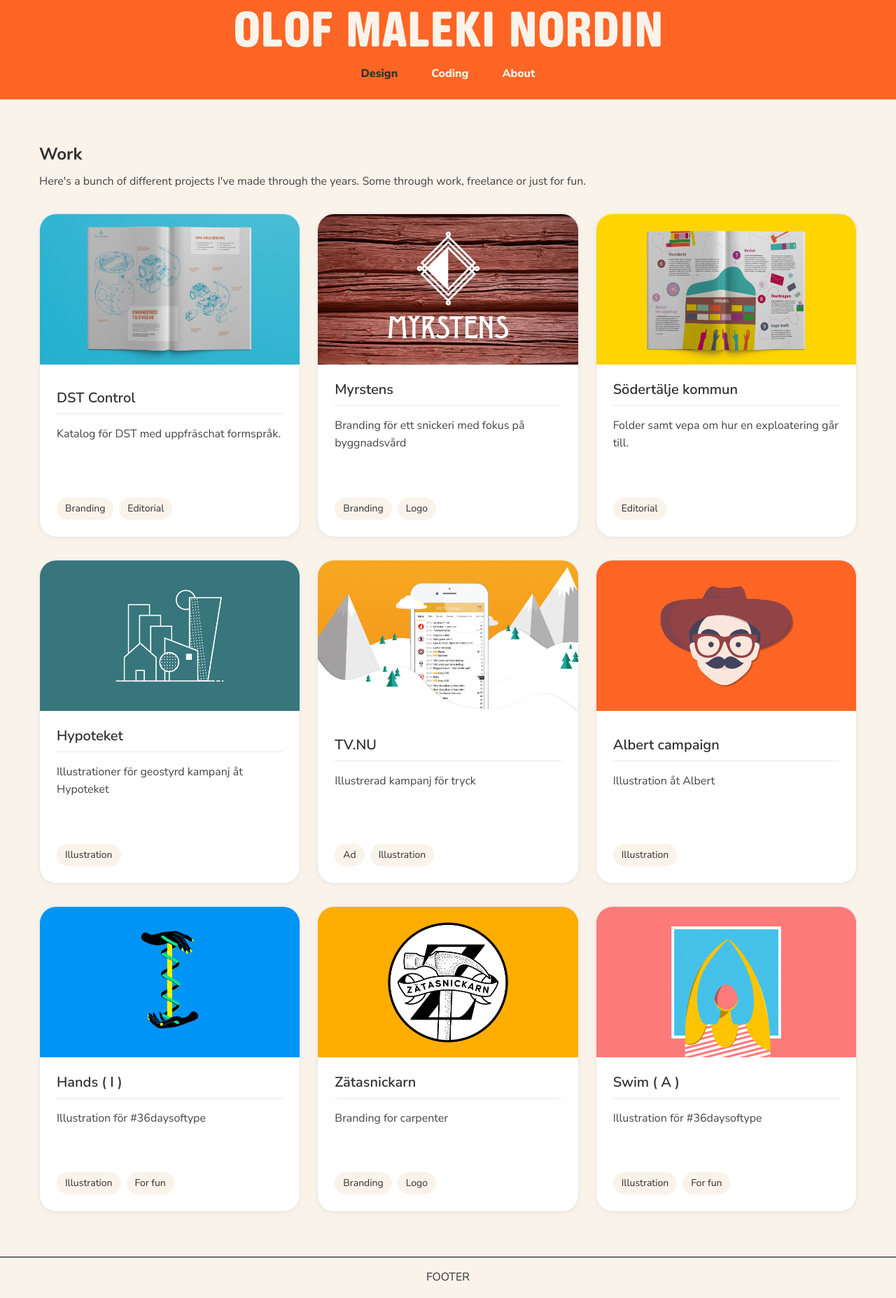
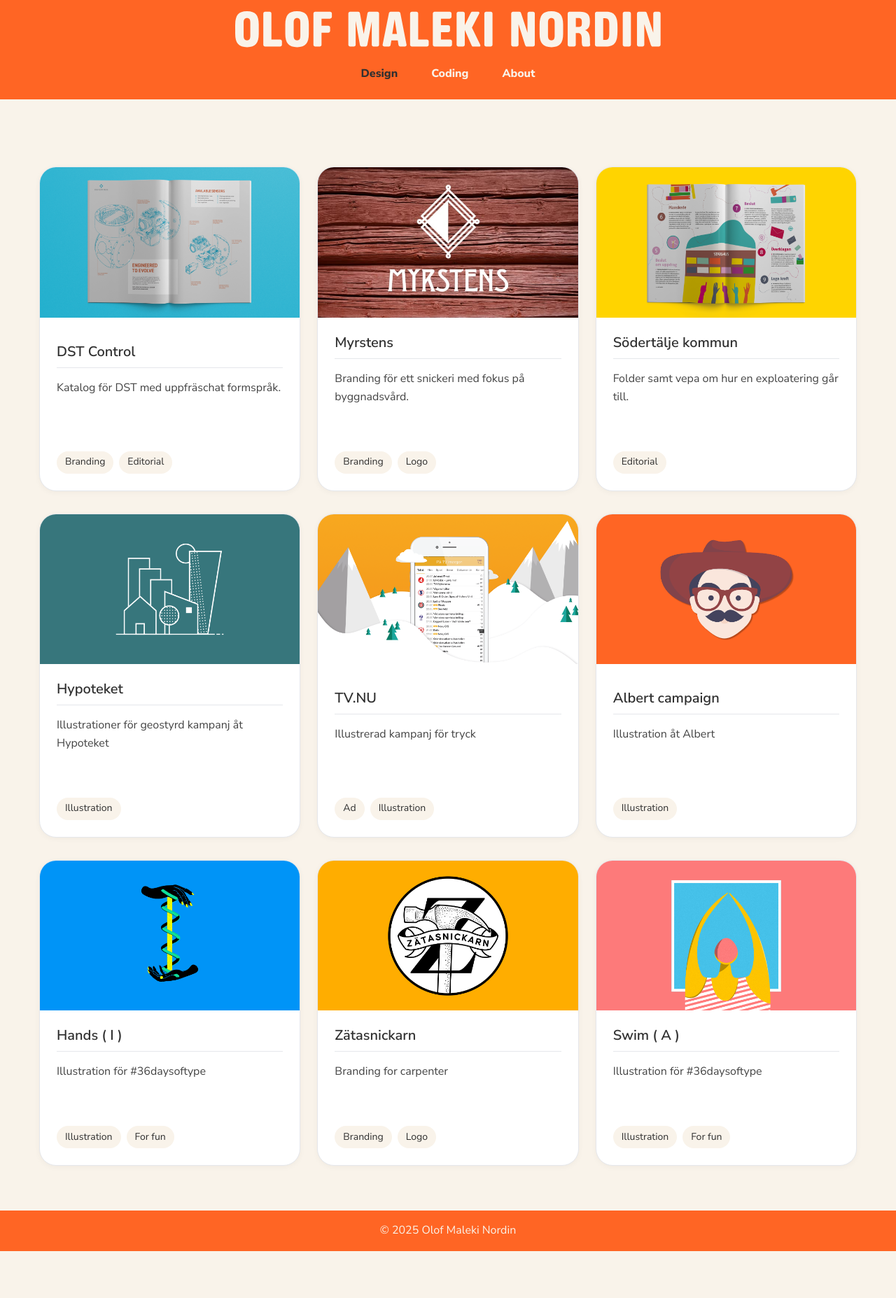
Before and after one commit to OlofEnar/olofenar.github.io, a React (Vite) app: page /design in a window 1280 px wide. Shown: the whole page at 70% size. After the commit the page ends 1788 px from the top, so only its background shows below. Built offline with nearby package versions, Linux system fonts and the light colour scheme.

Commit message:
fixed logo

```diff
--- a/src/_data/projectItems.ts
+++ b/src/_data/projectItems.ts
@@ -47,7 +47,7 @@ const designProjects: DesignProject[] = [
         slug: "myrstens",
         featured: true,
         title: "Myrstens",
-        description: "Branding för ett snickeri med fokus på byggnadsvård",
+        description: "Branding för ett snickeri med fokus på byggnadsvård.",
         longDescription: "Briefen var enkel: ta fram en logotyp för en snickare med fokus på byggnadsvård " +
             "med samma namn som gården de nyligen köpt och renoverar.\n" +
             "På en gammal tapet hittade vi ett mönster de fattat tycke för som jag föreslog " +
--- a/src/components/ProjectDetailsModal/ProjectDetailsModal.tsx
+++ b/src/components/ProjectDetailsModal/ProjectDetailsModal.tsx
@@ -134,7 +134,7 @@ export default function ProjectDetailsModal({project, open, onOpenChange}: Props
                             {project.longDescription}
                         </div>
 
-                        <div className={styles.tags}>
+                        <div className="tags">
                             {project.tags.map((t, i) => (
                                 <span key={i} className="badge">{t}
                                 </span>
--- a/src/components/footer/Footer.module.scss
+++ b/src/components/footer/Footer.module.scss
@@ -1,7 +1,11 @@
+@use "@/styles/variables.scss" as var;
+
+
 .footer {
   display: flex;
   justify-content: center;
   align-items: center;
   padding: 1rem 2rem;
-  border-top: 1px solid black;
+  background-color: var.$color-orange;
+  color: var.$color-white;
 }
--- a/src/components/footer/Footer.tsx
+++ b/src/components/footer/Footer.tsx
@@ -2,5 +2,10 @@ import styles from "./Footer.module.scss";
 
 
 export default function Footer() {
-    return <footer className={styles.footer}>FOOTER</footer>;
+    const year = new Date().getFullYear();
+
+
+    return <footer className={styles.footer}>
+        &copy; {year} Olof Maleki Nordin
+    </footer>;
 }
--- a/src/components/navbar/Navbar.module.scss
+++ b/src/components/navbar/Navbar.module.scss
@@ -14,7 +14,7 @@
 .logo {
   display: flex;
   justify-content: center;
-  width: 80%;
+  width: 96%;
   color: var.$color-white;
 
   &:hover {
--- a/src/components/projects/Projects.tsx
+++ b/src/components/projects/Projects.tsx
@@ -17,16 +17,6 @@ export default function Projects({section}: ProjectsProps) {
 
     return (
         <section className={styles.section}>
-            <div>
-                <div>
-                    <h1 className={styles.heading}>Work</h1>
-                    <p className={styles.description}>
-                        Here's a bunch of different projects I've made through the years.
-                        Some through work, freelance or just for fun.
-                    </p>
-                </div>
-            </div>
-
             {section === "design" ? (
                 <div className={styles.gridWrapper}>
                     {designProjects.map((project) => (
--- a/src/pages/DesignPage.tsx
+++ b/src/pages/DesignPage.tsx
@@ -12,7 +12,6 @@ export default function DesignPage() {
                 />
                 <link rel="canonical" href="https://olofenar.github.io/"/>
             </Helmet>
-            {/*<Hero />*/}
             <Projects section={"design"}/>
         </>
     );
```
Also changed, not shown: src/assets/images/projects/myrstens/myrstens-1.png, src/assets/images/projects/myrstens/myrstens-4.jpg.
